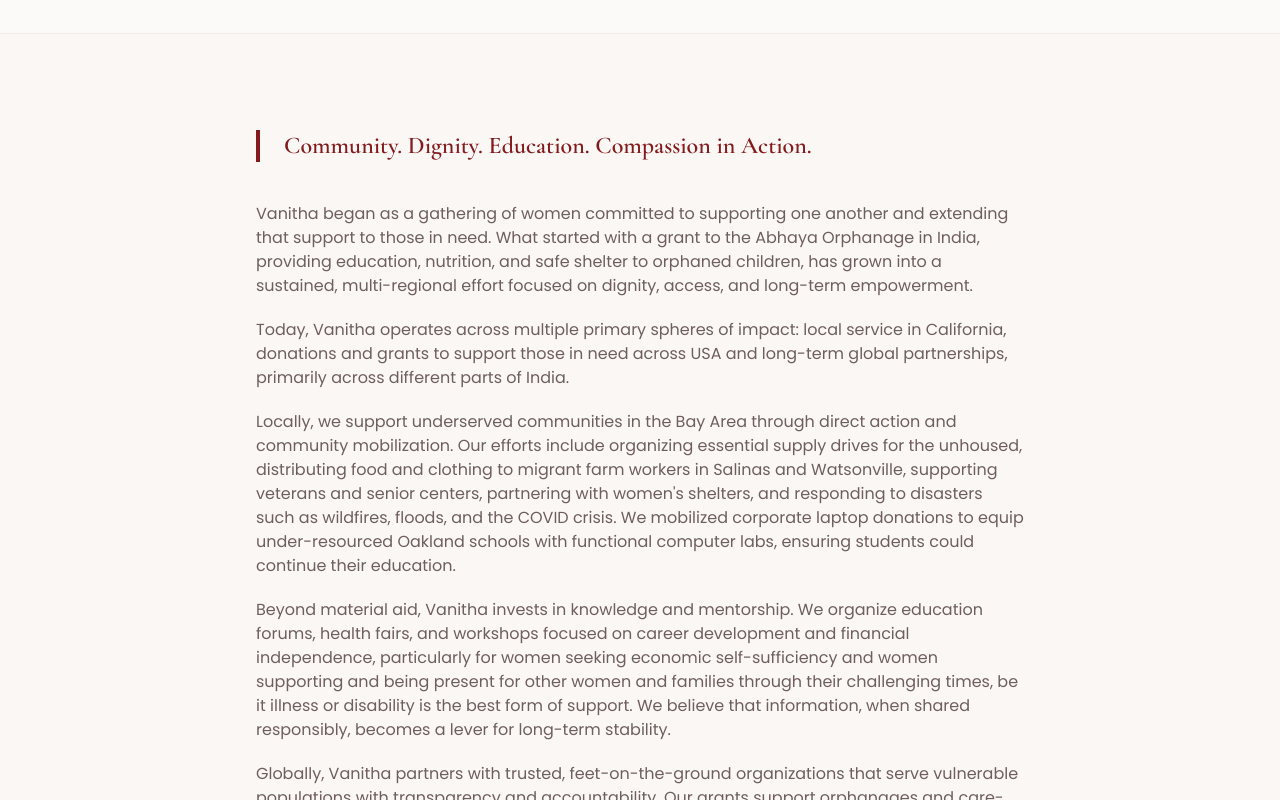
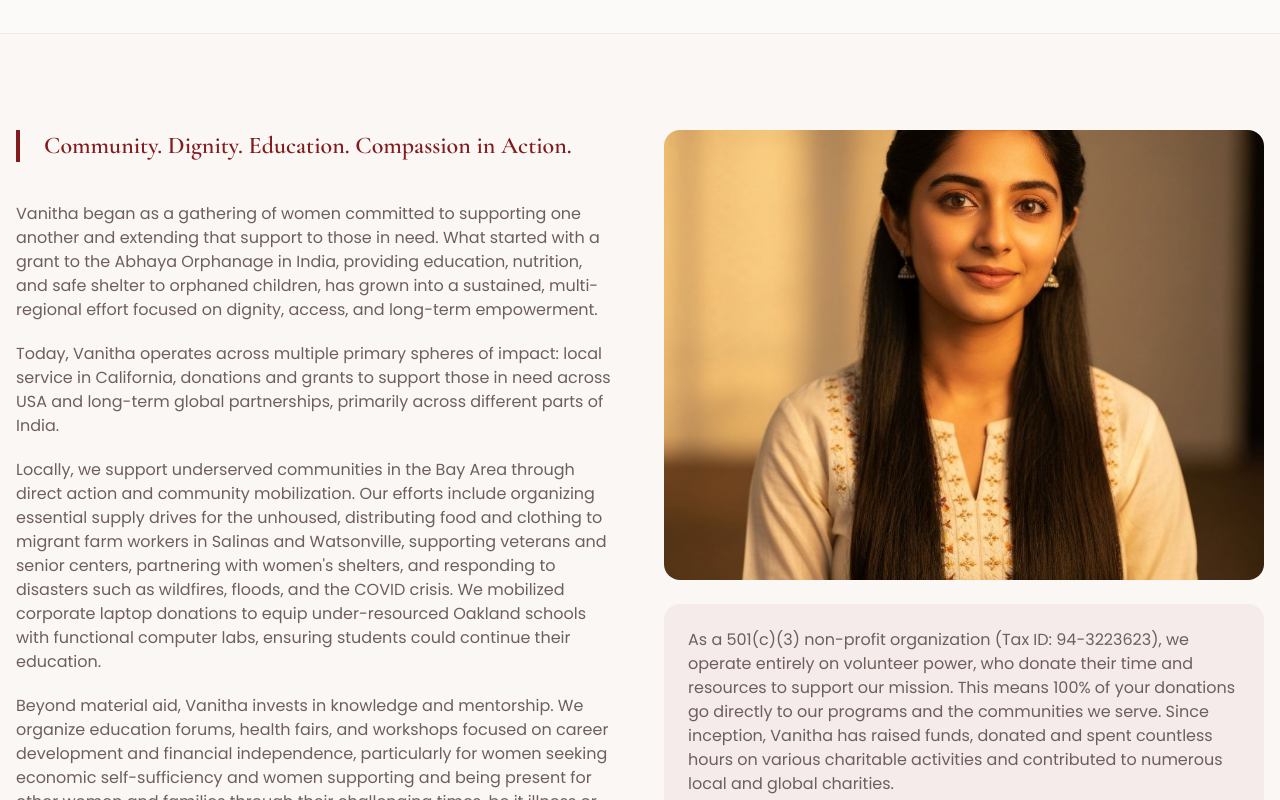
Before and after one commit to deepakkamboj/vanitha-site, a Next.js app: page /vanitha-site/about in a window 1280 px wide. Shown: the part 1080-1880 px from the top of the page. Built offline with nearby package versions, Linux system fonts and the light colour scheme.

Commit message:
feat: restructure about story section to two-column layout with photo
- Left: tagline blockquote + narrative paragraphs
- Right: impact photo + 501(c)(3) closing section

Co-Authored-By: Claude Sonnet 4.6 <noreply@anthropic.com>

```diff
--- a/app/about/page.tsx
+++ b/app/about/page.tsx
@@ -137,27 +137,39 @@ export default function AboutPage() {
         {/* Our Story — full narrative */}
         <section className="border-t border-border/50 bg-muted/30 py-16 lg:py-24">
           <div className="container mx-auto px-4">
-            <div className="mx-auto max-w-3xl">
-              {/* Tagline pull-quote */}
+            <div className="grid gap-12 lg:grid-cols-2 lg:items-start">
+
+              {/* Left — tagline + narrative */}
+              <div>
                 <blockquote className="mb-10 border-l-4 border-primary pl-6">
                   <p className="font-serif text-xl font-semibold text-primary md:text-2xl">
                     {aboutData.story.tagline}
                   </p>
                 </blockquote>
-
-              {/* Narrative paragraphs */}
                 <div className="space-y-5 text-muted-foreground">
                   {aboutData.story.narrative.map((para, i) => (
                     <p key={i}>{para}</p>
                   ))}
                 </div>
+              </div>
 
-              {/* Closing paragraphs */}
-              <div className="mt-10 space-y-5 rounded-2xl bg-primary/5 p-6 text-muted-foreground">
+              {/* Right — photo + 501(c)(3) closing */}
+              <div className="space-y-6">
+                <div className="relative aspect-[4/3] overflow-hidden rounded-2xl">
+                  <Image
+                    src="/vanitha-site/images/impact-story.jpg"
+                    alt="Vanitha community impact"
+                    fill
+                    className="object-cover"
+                  />
+                </div>
+                <div className="space-y-5 rounded-2xl bg-primary/5 p-6 text-muted-foreground">
                   {aboutData.story.closing.map((para, i) => (
                     <p key={i}>{para}</p>
                   ))}
                 </div>
+              </div>
+
             </div>
           </div>
         </section>
```
Lines whose indentation alone changed are shown as unchanged.
